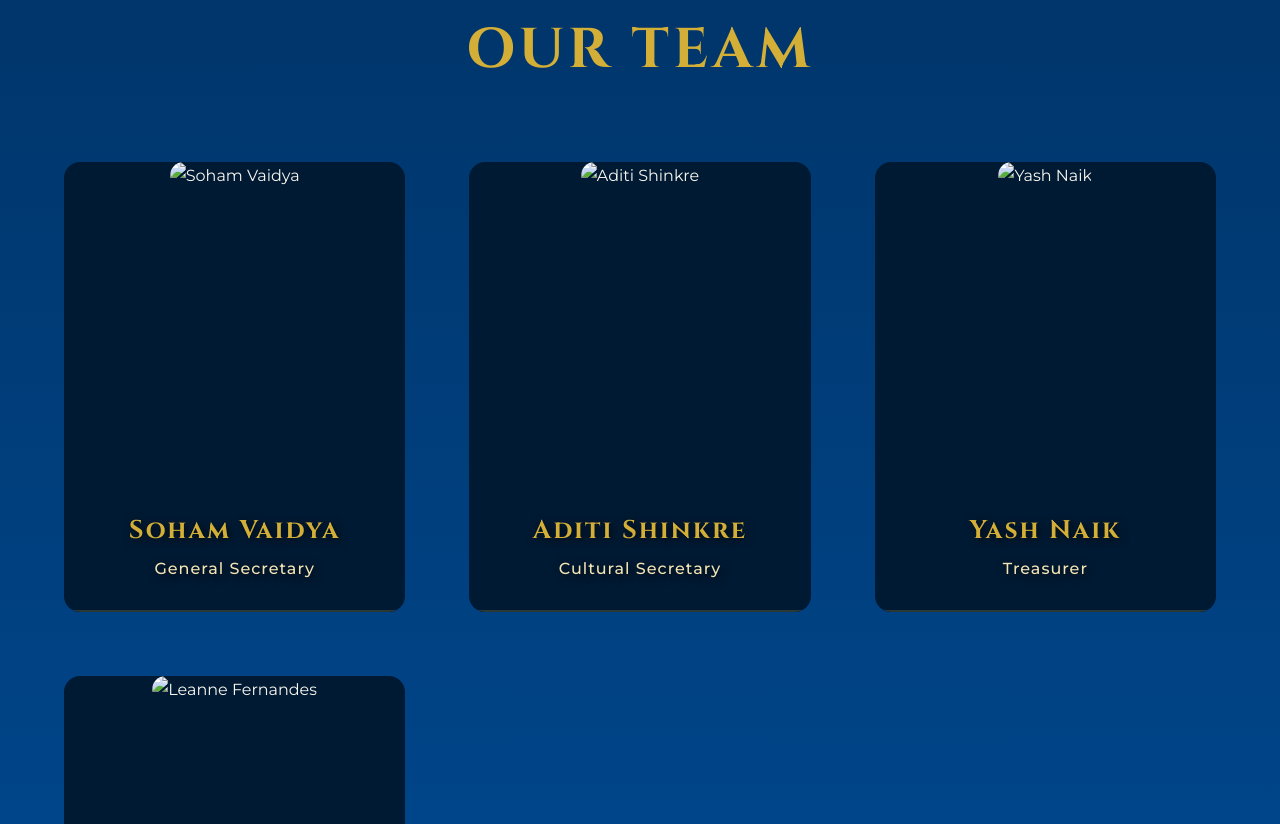
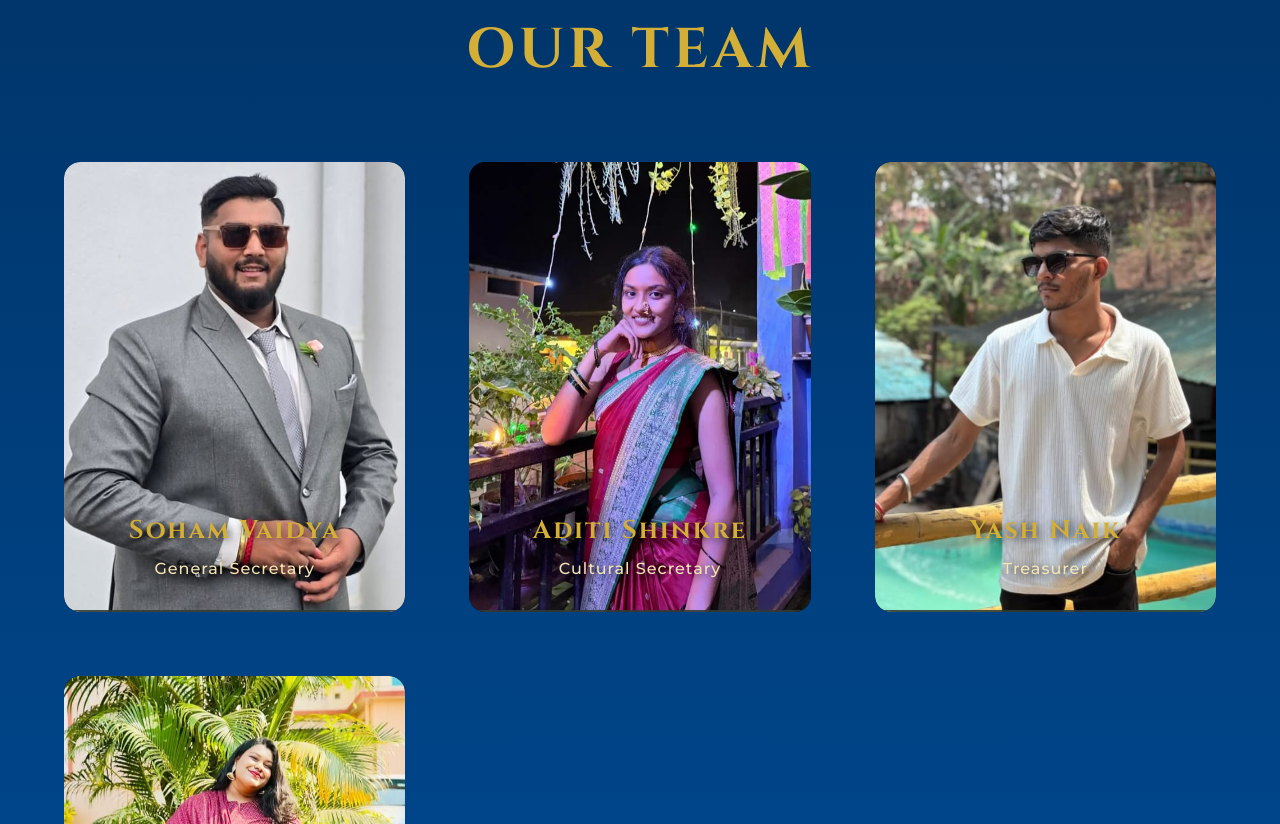
Before and after one commit to gaurang06-DEV/Prarambh_2026, a plain HTML site: page index.html in a window 1280 px wide. Shown: the part 5596-6420 px from the top of the page. Drawn offline with Linux system fonts and the light colour scheme.

Commit message:
images added

```diff
--- a/index.html
+++ b/index.html
@@ -373,28 +373,28 @@
         <div class="team-container">
             <div class="team-member">
                 <div class="member-img-wrapper">
-                    <img src="assets/team1.jpg" alt="Soham Vaidya">
+                    <img src="Images/soham.jpeg" alt="Soham Vaidya">
                 </div>
                 <h4>Soham Vaidya</h4>
                 <p>General Secretary</p>
             </div>
             <div class="team-member">
                 <div class="member-img-wrapper">
-                    <img src="assets/team2.jpg" alt="Aditi Shinkre">
+                    <img src="Images/aditi.jpeg" alt="Aditi Shinkre">
                 </div>
                 <h4>Aditi Shinkre</h4>
                 <p>Cultural Secretary</p>
             </div>
             <div class="team-member">
                 <div class="member-img-wrapper">
-                    <img src="assets/team4.jpg" alt="Yash Naik">
+                    <img src="Images/yash.jpeg" alt="Yash Naik">
                 </div>
                 <h4>Yash Naik</h4>
                 <p>Treasurer</p>
             </div>
             <div class="team-member">
                 <div class="member-img-wrapper">
-                    <img src="assets/team5.jpg" alt="Leanne Fernandes">
+                    <img src="Images/leo.jpeg" alt="Leanne Fernandes">
                 </div>
                 <h4>Leanne Fernandes</h4>
                 <p>Event Coordinator</p>
```
Also changed, not shown: Images/aditi.jpeg (added), Images/leo.jpeg (added), Images/soham.jpeg (added), Images/yash.jpeg (added).
